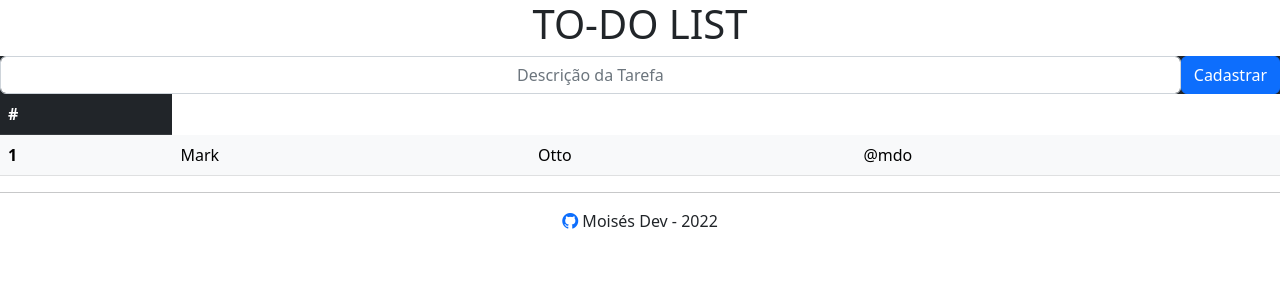
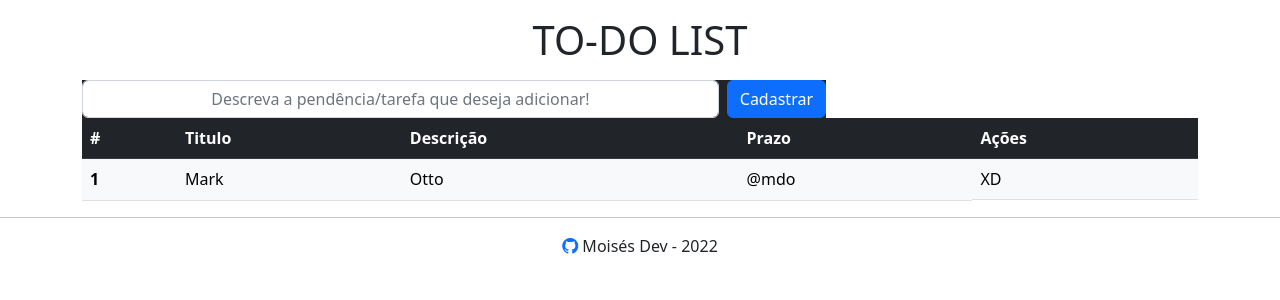
Before and after one commit to MoisesK/To-do-List, a PHP site: template src/View/home.php in a window 1280 px wide. Shown: the top 300 px of the page. Run offline with PHP 8.4, Linux system fonts and the light colour scheme; the template is opened without the code that fills it, so the values that code supplies are empty; some libraries are stand-ins or nearby versions.

Commit message:
feat: Melhoria da view de home!

```diff
--- a/src/View/home.php
+++ b/src/View/home.php
@@ -1,16 +1,22 @@
-<div class="col-12 d-flex justify-content-center">
+<div class="col-12 d-flex justify-content-center mt-3 mb-2">
     <h1>TO-DO LIST</h1>
 </div>
+<div class="container">
+    <form class="bg-dark d-inline-flex col-8 justify-content-center" action="" method="post" name="register-todo">
+        <input class="form-control text-center" type="text" placeholder="Descreva a pendência/tarefa que deseja adicionar!">
+        <button type="button" name="register" class="btn btn-primary ms-2">Cadastrar</button>
+    </form>
+</div>
 
-<form class="bg-dark d-inline-flex col-12 justify-content-center" action="" method="post">
-    <input class="form-control text-center" type="text" placeholder="Descrição da Tarefa">
-    <button type="button" name="cadastrar" class="btn btn-primary">Cadastrar</button>
-</form>
-
-<table class="table">
+<div class="container">
+    <table class="table col-3">
         <thead>
             <tr class="table-dark">
                 <th scope="col">#</th>
+                <th scope="col">Titulo</th>
+                <th scope="col">Descrição</th>
+                <th scope="col">Prazo</th>
+                <th scope="col">Ações</th>
             </tr>
         </thead>
         <tbody>
@@ -19,6 +25,10 @@
                 <td>Mark</td>
                 <td>Otto</td>
                 <td>@mdo</td>
+                <td class="d-flex">
+                    <a>X</a>
+                    <a>D</a>
+                </td>
             </tr>
         </tbody>
 
--- a/src/View/layout/page.php
+++ b/src/View/layout/page.php
@@ -2,9 +2,11 @@
 
 <body class="bg-dark text-light">
     <div class="container">
+        <div class="justify-content-center">
 
-        {{content}}
+            {{content}}
 
+        </div>
     </div>
 </body>
 
```
Lines whose indentation alone changed are shown as unchanged.
